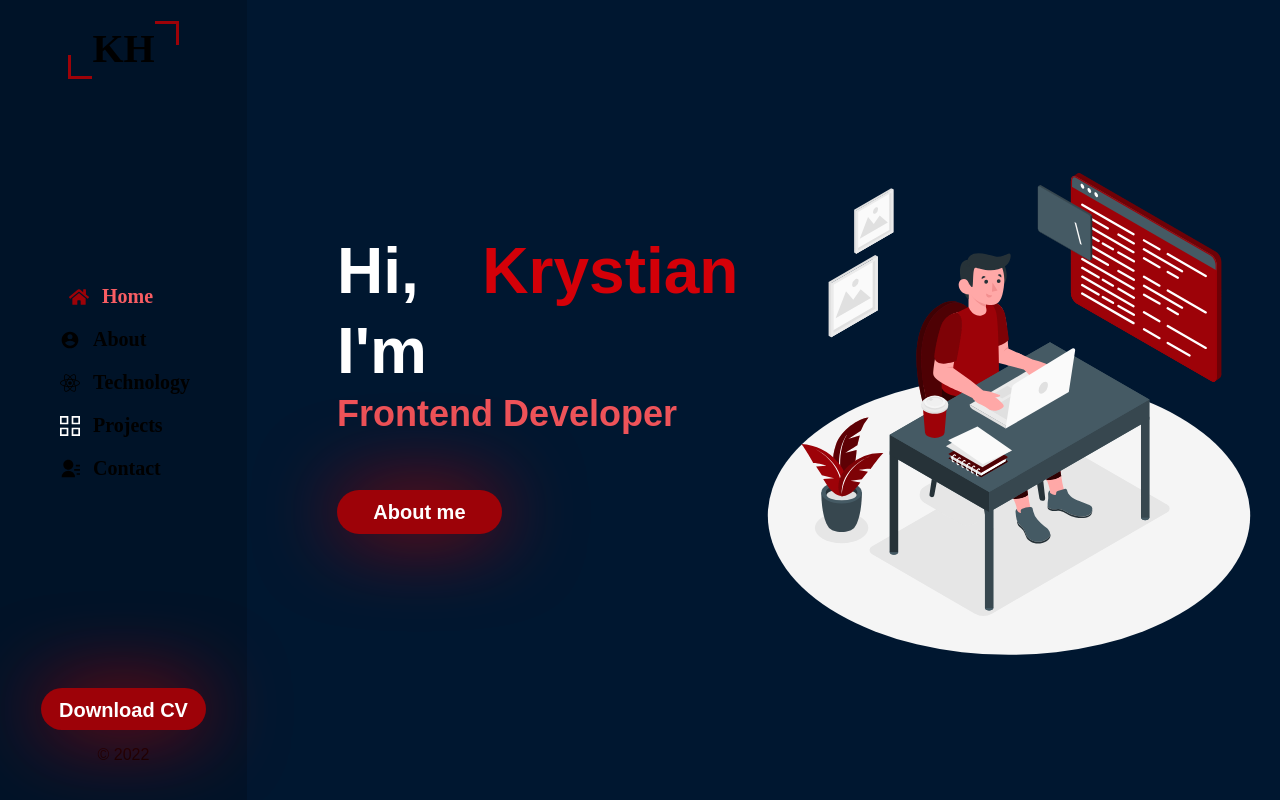
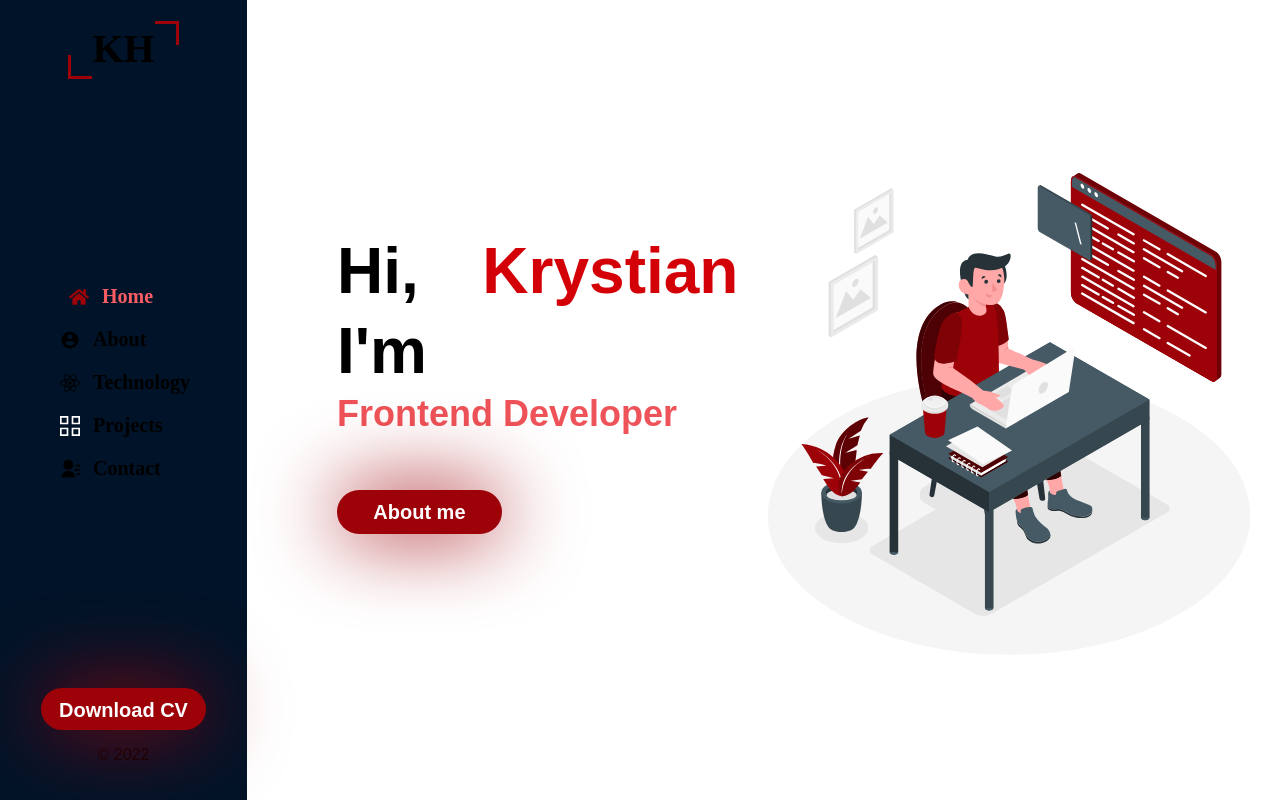
Before and after one commit to Ombre56/Portfolio, a Next.js app: page / in a window 1280 px wide. Built offline with nearby package versions, Linux system fonts and the light colour scheme.

Commit message:
Added navigation and changed padding, margin

```diff
--- a/sections/HomePage.jsx
+++ b/sections/HomePage.jsx
@@ -9,11 +9,11 @@ function HomePage() {
       <LeftSide>
         <Title>Hi, I&apos;m <p id="title-red" style={{color: '#D40008'}}>Krystian</p></Title>
         <SubTitle>Frontend Developer</SubTitle>
-        <CVButton>
+        <Button>
           <Link href='/about'>
             <p>About me</p>
           </Link>
-        </CVButton>
+        </Button>
       </LeftSide>
 
       <RightSide>
@@ -31,31 +31,29 @@ function HomePage() {
 
 export default HomePage;
 
-const HomeSection = styled.section`
+const HomeSection = styled.div`
   width: 100%;
-  min-height: 100vh;
-  color: #FFFFFF;
-  background: #001730;
+  height: 100%;
   display: flex;
-  flex-direction: row;
   justify-content: space-around;
+  align-items: center;
     @media screen and (max-width: 996px){
       flex-direction: column;
+      justify-content: center;
     }
 `;
 
 const LeftSide = styled.div`
+  align-self: flex-start;
   margin: 14.43rem 0 0 5.62rem;
     @media screen and (max-width: 996px){
-      margin: 2.813rem 6.88rem 3.813rem 2.56rem;
+      margin: 3rem 0 2rem 0;
+      align-self: center;
     }
 `;
 
 const RightSide = styled.div`
   align-self: center;
-    @media screen and (max-width: 996px){
-      padding: 0 31px;
-    }
 `;
 
 const Title = styled.h1`
@@ -83,10 +81,11 @@ const SubTitle = styled.p`
   color: #EE5359;
     @media screen and (max-width: 996px){
       font-size: 1.25rem;
+      text-align: center;
     }
 `;
 
-const CVButton = styled.div`
+const Button = styled.div`
   width: 165px;
   height: 43.92px;
   color: #FFFFFF;
@@ -103,4 +102,7 @@ const CVButton = styled.div`
     margin: 0;
     padding-top: .75rem;
   }
+    @media screen and (max-width: 996px){
+      margin: 3.375rem 3rem 0 3rem;
+    }
 `;
```
